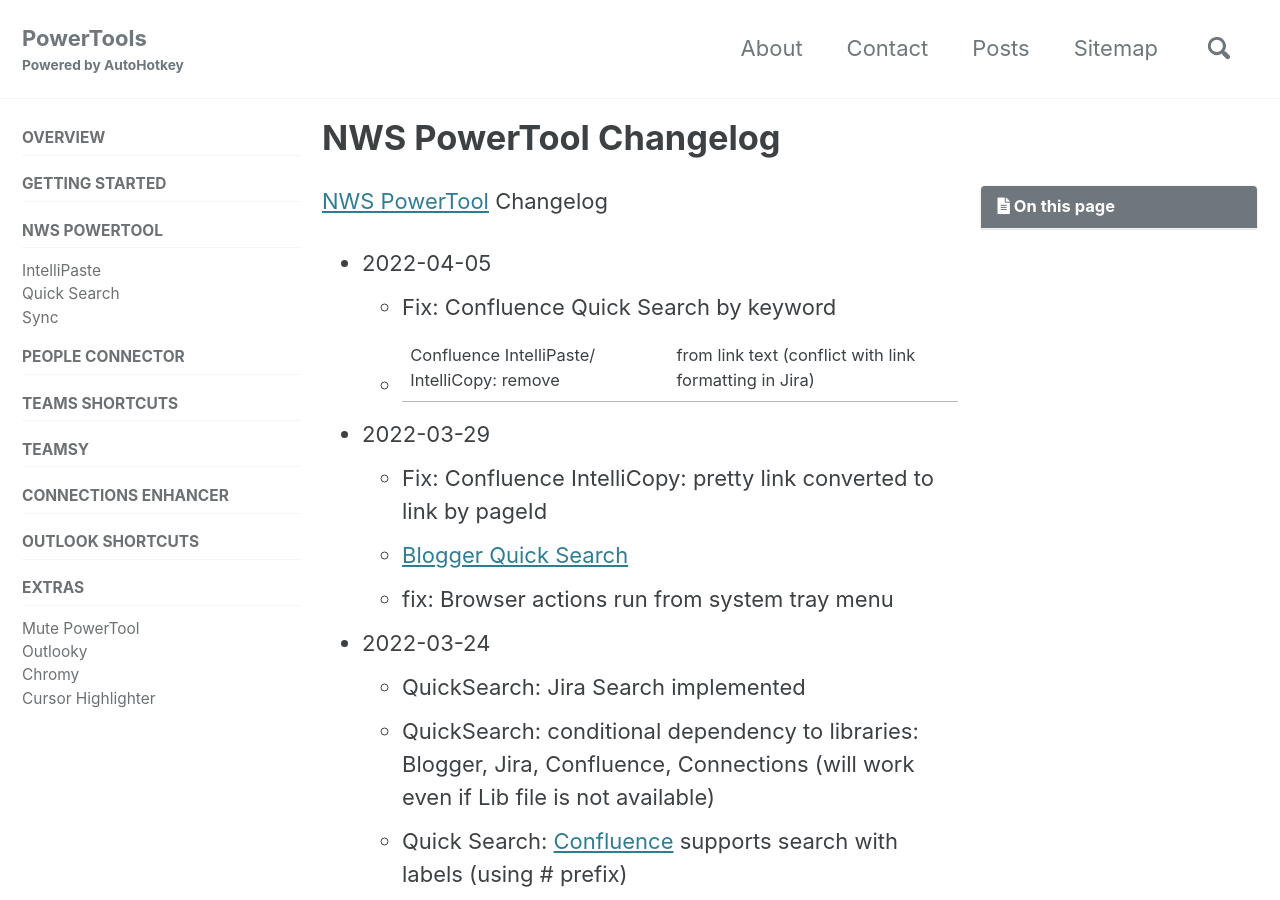
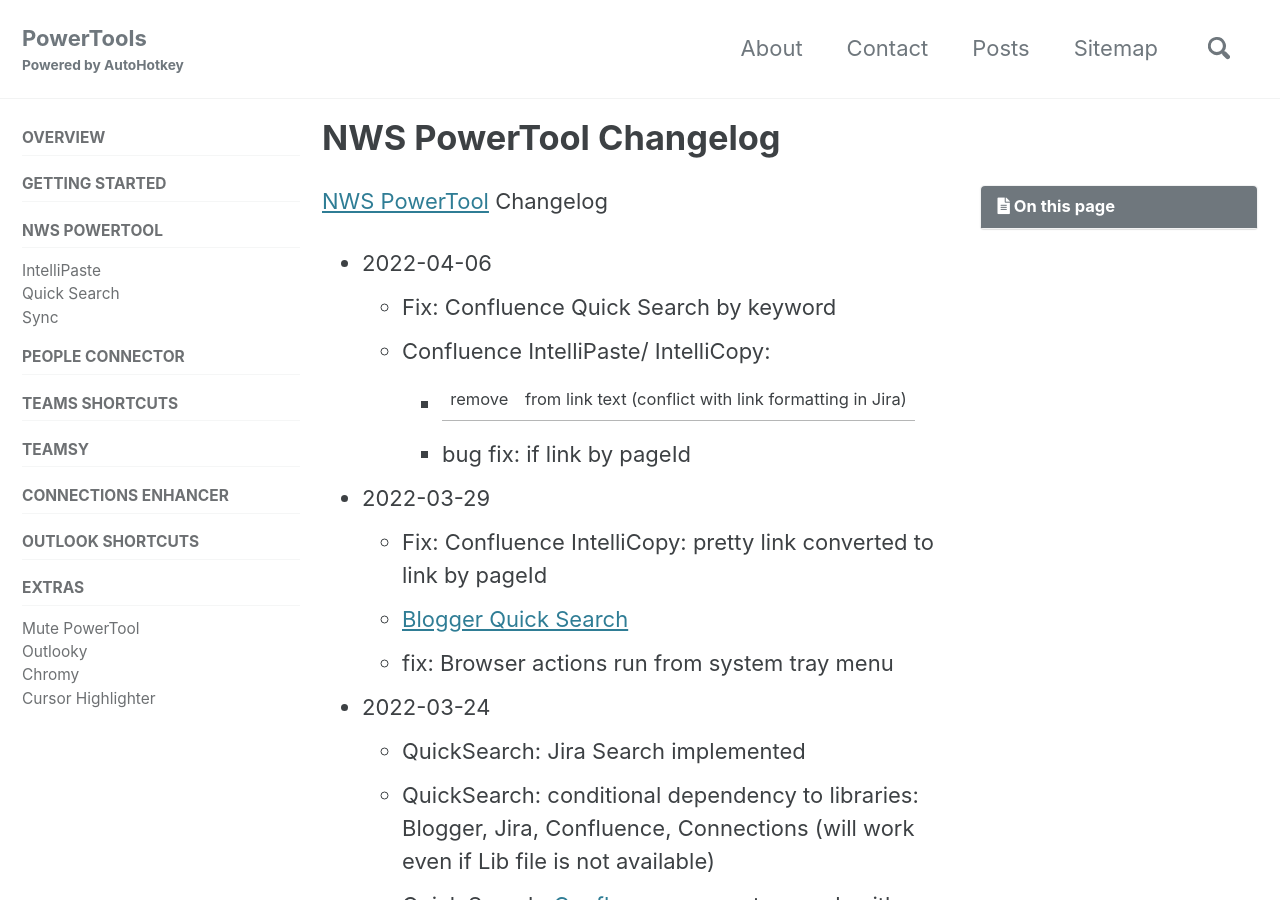
Before and after one commit to tdalon/ahk, a Jekyll site: the page built from docs/_pages/NWS-PowerTool-Changelog.md, in a window 1280 px wide and 900 px high. Built offline with Jekyll 4.4.1, drawn with Linux system fonts in a browser that asks for light colours; cached includes are drawn as plain includes; comment, search, counter and statistics services are not loaded.

```diff
--- a/docs/_pages/NWS-PowerTool-Changelog.md
+++ b/docs/_pages/NWS-PowerTool-Changelog.md
@@ -5,9 +5,11 @@ excerpt: "Release notes for NWS PowerTool."
 ---
 
 [NWS PowerTool](NWS-PowerTool) Changelog
-* 2022-04-05
+* 2022-04-06
   - Fix: Confluence Quick Search by keyword
-  - Confluence IntelliPaste/ IntelliCopy: remove | from link text (conflict with link formatting in Jira)
+  - Confluence IntelliPaste/ IntelliCopy:
+      - remove | from link text (conflict with link formatting in Jira)
+      - bug fix: if link by pageId
 * 2022-03-29
   - Fix: Confluence IntelliCopy: pretty link converted to link by pageId
   - [Blogger Quick Search](https://tdalon.blogspot.com/2021/02/blogger-combined-label-keyword-search.html)
```
Also changed, not shown: 1 other file.
